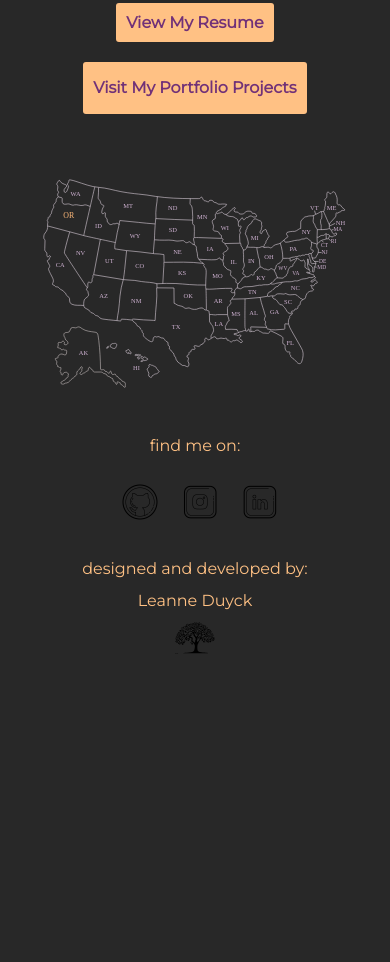
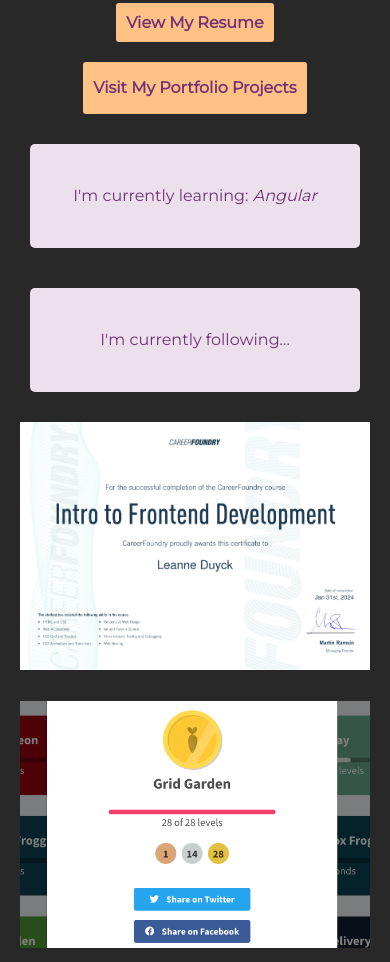
Before and after one commit to leanneduyck/leanneduyck, a plain HTML site: page about.html in a window 390 px wide. Shown: the part 3237-4199 px from the top of the page. Before the commit the page ends 3914 px from the top, so only its background shows below. Drawn offline with Linux system fonts and the light colour scheme.

Commit message:
wkpg, aboutpg, contactpg

```diff
--- a/about.html
+++ b/about.html
@@ -140,7 +140,6 @@
         <div class="about-page__button grid-item__about item5">
           <a href="work.html" class="button">Visit My Portfolio Projects</a>
         </div>
-      </div>
 
       <!-- Modal Structure -->
       <div id="resumeModal" class="modal item5">
@@ -149,6 +148,36 @@
           <iframe src="resume.pdf" width="100%" height="600px"></iframe>
         </div>
       </div>
+      <div class="grid-item__about item6">
+        <p>I'm currently learning: <em>Angular</em></p>
+      </div>
+      <div class="grid-item__about item7">
+        <p>I'm currently following...</p>
+      </div>
+      <div class="grid-item__about">
+        <img
+          src="img/CareerFoundry_Certificate_Leanne Duyck.png"
+          alt="Certifications"
+          class="grid-item__about-img"
+          />
+        </div>
+      <div class="grid-item__about">
+        <img
+        src="img/gridGarden.png"
+        alt="Certifications"
+        class="grid-item__about-img"
+        />
+      </div>
+         <div class="grid-item__about">
+        <img
+        src="img/flexboxFroggy.png"
+        alt="Certifications"
+        class="grid-item__about-img"
+        />
+      </div>
+            </div>
+
+
 
       <!-- <div class="about-page__button">
           <a href="resume.pdf" target="_blank" class="button" download
--- a/css/styles.css
+++ b/css/styles.css
@@ -199,6 +199,17 @@ h1 {
   grid-gap: 20px;
 }
 
+.grid__item-about {
+  position: relative;
+}
+
+.grid-item__about-img {
+  position: relative;
+
+  width: 100%;
+  height: auto;
+}
+
 .item1 {
   grid-column: span 2;
   background-color: var(--lightest_purple);
@@ -249,6 +260,28 @@ h1 {
   grid-row: 3;
 }
 
+.item6 {
+  grid-column: 1 / 2;
+  grid-row: 4;
+  background-color: var(--lightest_purple);
+  color: var(--darkest_purple);
+  text-decoration: none;
+  padding: var(--padding);
+  margin: 10px;
+  border-radius: 5px;
+}
+
+.item7 {
+  grid-column: 2 / 3;
+  grid-row: 4;
+  background-color: var(--lightest_purple);
+  color: var(--darkest_purple);
+  text-decoration: none;
+  padding: var(--padding);
+  margin: 10px;
+  border-radius: 5px;
+}
+
 @media all and (max-width: 500px) {
   .grid__about {
     grid-template-columns: 1fr;
@@ -258,7 +291,9 @@ h1 {
   .item2,
   .item3,
   .item4,
-  .item5 {
+  .item5,
+  .item6,
+  .item7 {
     grid-column: span 1;
     grid-row: auto;
   }
```
Also changed, not shown: contact.html (+34 -7 lines), work.html (+7 -7 lines), img/CareerFoundry_Certificate_Leanne Duyck.png (added), img/MeetAppScreenshot.png (renamed from MeetAppScreenshot.png), img/MyMovies-Client-Screenshot2.png (renamed from MyMovies-Client-Screenshot2.png), img/PlantingByZonesScreenshot.png (renamed from PlantingByZonesScreenshot.png), img/ToDoAppScreenshot.png (renamed from ToDoAppScreenshot.png), img/chat_app_screenshot.png (renamed from chat_app_screenshot.png), img/flexboxFroggy.png (added), img/gridGarden.png (added), img/lists_app_screenshot.png (renamed from lists_app_screenshot.png), 2 other files.
